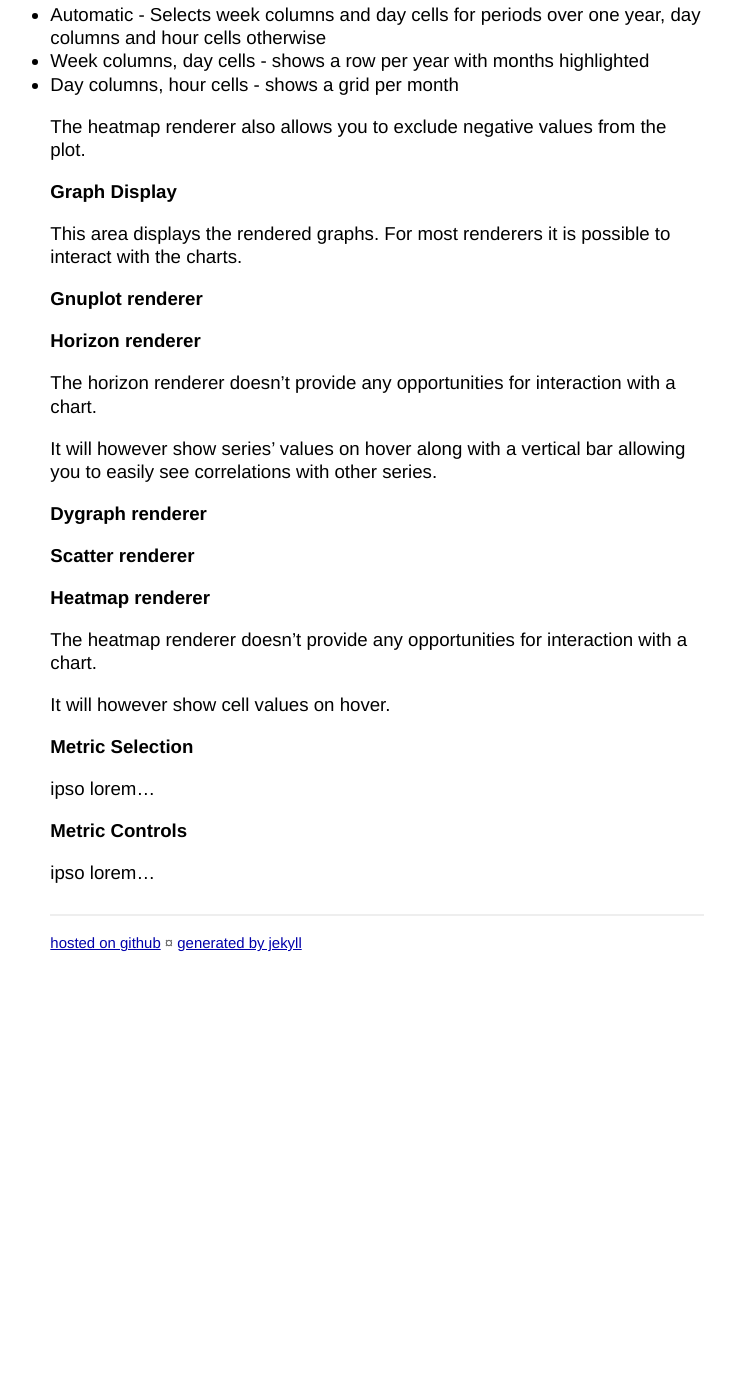
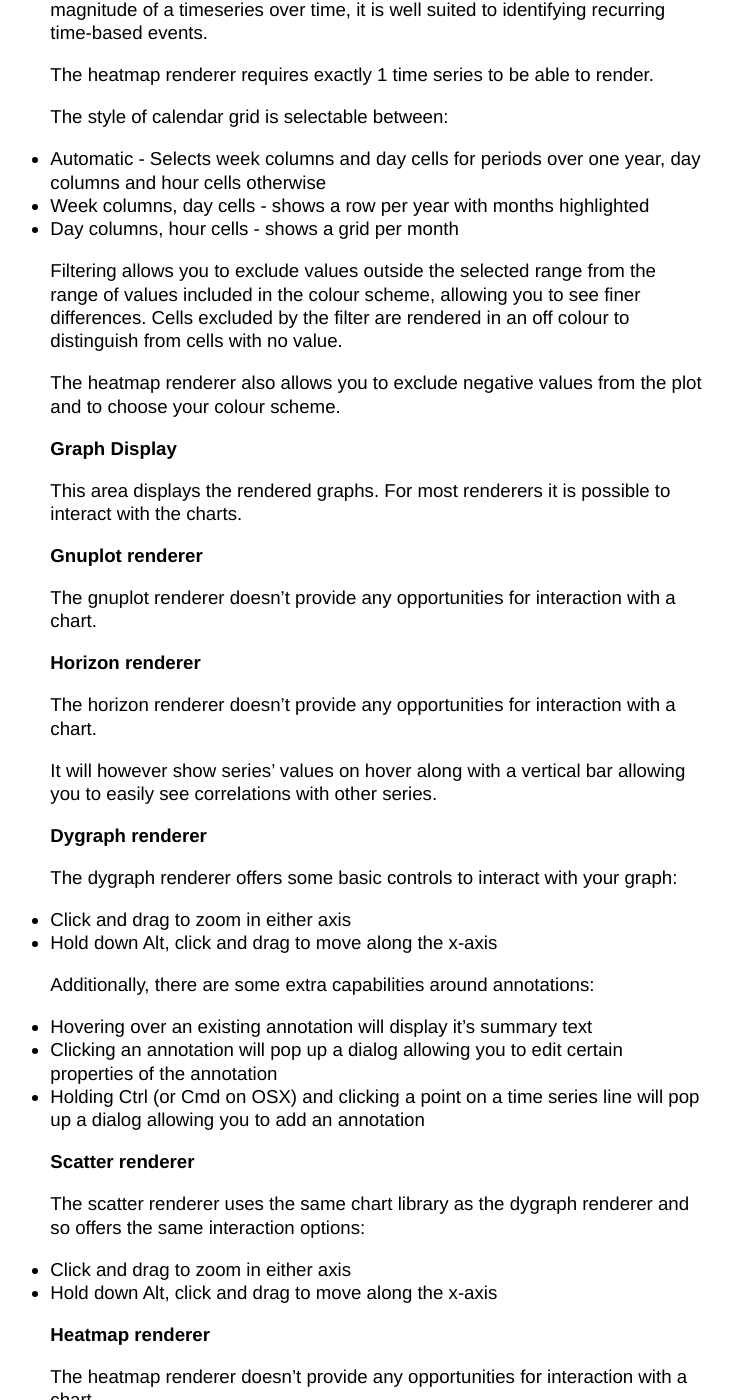
Before and after one commit to eswdd/aardvark, a Jekyll site: the page built from user-guide.md, in a window 1280 px wide and 1400 px high, scrolled down 3918 px. Shown: the whole window, without its empty margins (263-998 px from the left). Built offline with Jekyll 4.4.1, drawn with Linux system fonts in a browser that asks for light colours; before the commit the page ends 4887 px from its top, so only the background shows below that; some of the changed text lies outside the part shown.

Commit message:
More updates

```diff
--- a/user-guide.md
+++ b/user-guide.md
@@ -54,10 +54,15 @@
 * **Time** - HH:MM:SS
 
 ## Title Area
-Aside from providing a thin header, this provides access to reset the entire app to a blank status, and ability to change render modes.
+Aside from providing a thin header, this provides access to reset the entire app to a blank status, and links to the manual and user preferences.
 
 * **Reset** - Removes all metrics and graphs, adds back in a single graph with the default settings.
-* **Render** - By default Aardvark only renders graphs when clicking *Save* within either the graph or metric controls or pressing the enter key whilst focus is on a field. However to provide a more dynamic interface you may select *On change* in order to render on change of any input on the screen. This is a user preference and stored in the browser.
+
+### User Preferences
+
+This dialog provides the ability to customize the Aardvark interface to your own tastes. Changes here are persisted in browser storage.
+
+* **Auto re-render on change** - By default Aardvark only renders graphs when clicking *Save* within either the graph or metric controls or pressing the enter key whilst focus is on a field. However to provide a more dynamic interface you may select this option in order to render on change of any input on the screen.
 
 ## Global Controls
 
@@ -123,7 +128,9 @@
 
 The scatter renderer requires exactly 2 time series to be able to render and will show a point for a point in time where a value exists for both plotted series. If you have time series which don't often have points at the same time you may find downsampling will help.
 
-Control over the scatter renderer is currently limited to being able to control whether to exclude negative values from the plot. If a negative is found in either series' value for a point then the point will be excluded.
+Control over the scatter renderer is currently limited to:
+* Squash negatives - if a negative is found in either series' value for a point then the point will be excluded.
+* Swap axes - changes metric assignment between the 2 axes.
 
 ### Heatmap renderer
 
@@ -132,17 +139,21 @@
 The heatmap renderer requires exactly 1 time series to be able to render.
 
 The style of calendar grid is selectable between:
- * Automatic - Selects week columns and day cells for periods over one year, day columns and hour cells otherwise
- * Week columns, day cells - shows a row per year with months highlighted
- * Day columns, hour cells - shows a grid per month
+* Automatic - Selects week columns and day cells for periods over one year, day columns and hour cells otherwise
+* Week columns, day cells - shows a row per year with months highlighted
+* Day columns, hour cells - shows a grid per month
 
-The heatmap renderer also allows you to exclude negative values from the plot.
+Filtering allows you to exclude values outside the selected range from the range of values included in the colour scheme, allowing you to see finer differences. Cells excluded by the filter are rendered in an off colour to distinguish from cells with no value.
+
+The heatmap renderer also allows you to exclude negative values from the plot and to choose your colour scheme.
 
 ## Graph Display
 
 This area displays the rendered graphs. For most renderers it is possible to interact with the charts.
 
 ### Gnuplot renderer
+
+The gnuplot renderer doesn't provide any opportunities for interaction with a chart.
 
 ### Horizon renderer
 
@@ -152,7 +163,20 @@
 
 ### Dygraph renderer
 
+The dygraph renderer offers some basic controls to interact with your graph:
+* Click and drag to zoom in either axis
+* Hold down Alt, click and drag to move along the x-axis
+
+Additionally, there are some extra capabilities around annotations:
+* Hovering over an existing annotation will display it's summary text
+* Clicking an annotation will pop up a dialog allowing you to edit certain properties of the annotation
+* Holding Ctrl (or Cmd on OSX) and clicking a point on a time series line will pop up a dialog allowing you to add an annotation
+
 ### Scatter renderer
+
+The scatter renderer uses the same chart library as the dygraph renderer and so offers the same interaction options:
+* Click and drag to zoom in either axis
+* Hold down Alt, click and drag to move along the x-axis
 
 ### Heatmap renderer
 
@@ -161,8 +185,10 @@
 It will however show cell values on hover.
 
 ## Metric Selection
+
 ipso lorem...
 
 
 ## Metric Controls
+
 ipso lorem...
```
